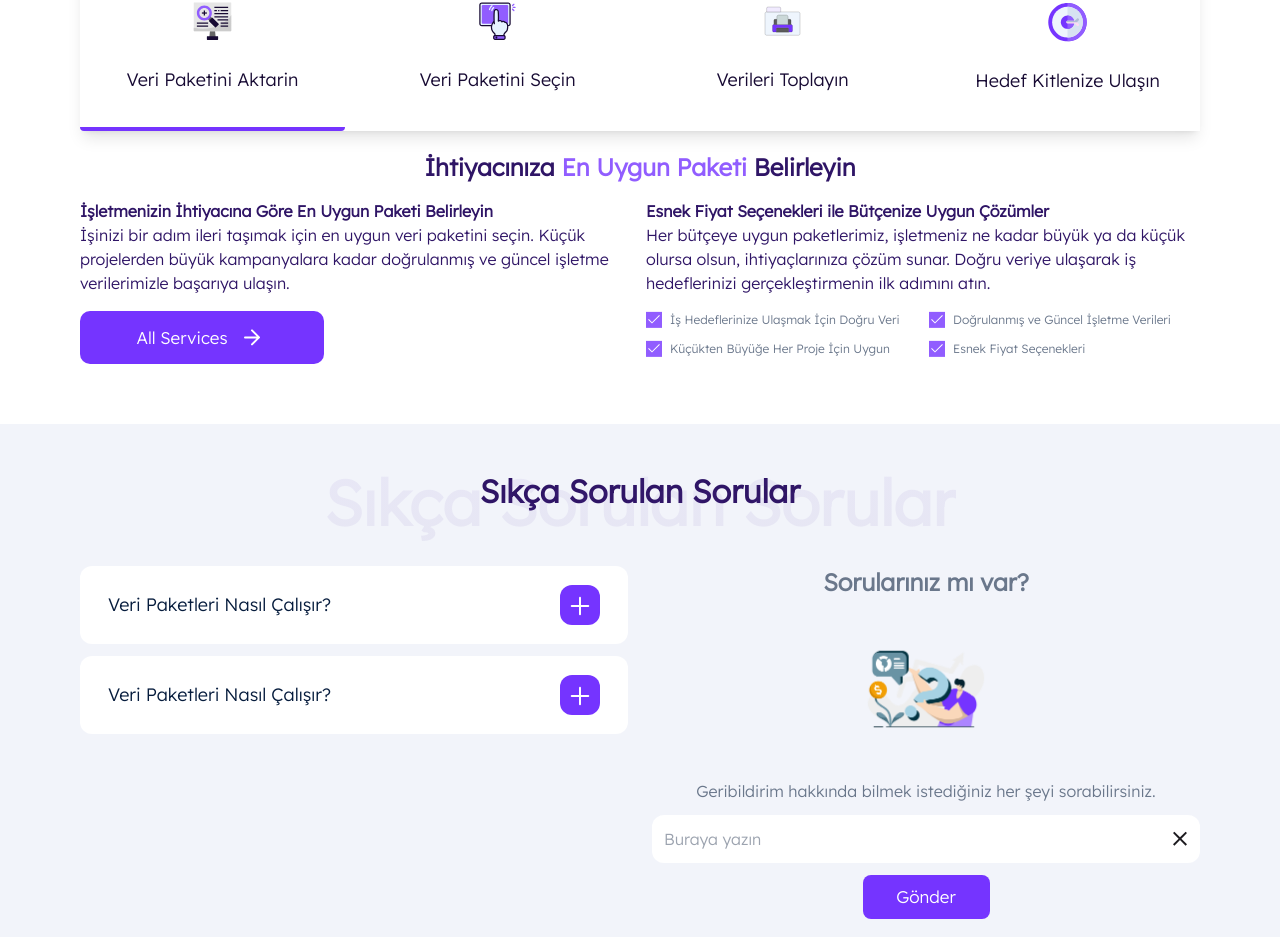
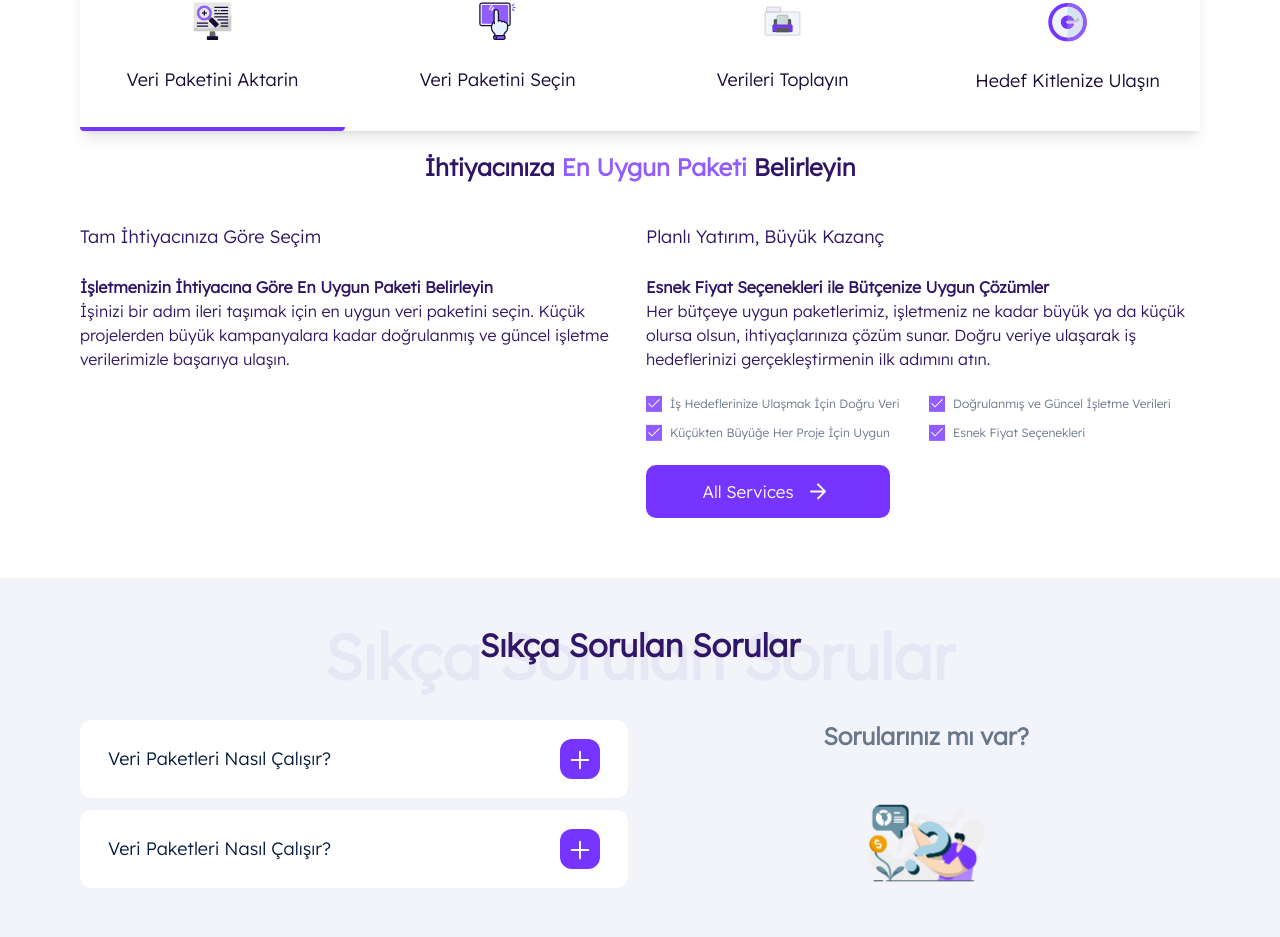
Before and after one commit to Medyanes-360/big-data-sale, a Next.js app: page / in a window 1280 px wide. Shown: the part 2487-3424 px from the top of the page. Built offline with nearby package versions, Linux system fonts and the light colour scheme.

Commit message:
ChooseDataContent Text

```diff
--- a/components/home/howItWorks/paketBoxContainer/chooseDataContent/index.jsx
+++ b/components/home/howItWorks/paketBoxContainer/chooseDataContent/index.jsx
@@ -19,12 +19,18 @@ const ChooseDataContent = () => {
   ];
   return (
     <div className="py-5">
-      <h4 className="text-2xl font-Inter font-semibold  text-center mb-4 text-tertiary-800">
-        İhtiyacınıza <span className="text-tertiary-400">En Uygun Paketi</span>{" "}
+      <h4 className="text-base lg:text-2xl font-Inter font-semibold  text-center mb-10 text-tertiary-800">
+        İhtiyacınıza{" "}
+        <span className="text-tertiary-400 text-base lg:text-2xl">
+          En Uygun Paketi
+        </span>{" "}
         Belirleyin
       </h4>
-      <div className="grid gap-3 lg:grid-cols-2">
-        <div className="flex flex-col gap-y-4">
+      <div className="grid gap-6 md:gap-3 lg:grid-cols-2">
+        <div className="flex flex-col gap-y-6">
+          <h1 className="text-tertiary-800 	 font-lexend font-medium  text-lg">
+            Tam İhtiyacınıza Göre Seçim
+          </h1>
           <article className="font-normal font-Inter text-base text-tertiary-800">
             <b className="block font-bold">
               İşletmenizin İhtiyacına Göre En Uygun Paketi Belirleyin
@@ -33,11 +39,11 @@ const ChooseDataContent = () => {
             Küçük projelerden büyük kampanyalara kadar doğrulanmış ve güncel
             işletme verilerimizle başarıya ulaşın.
           </article>
-          <ButtonComponent className="w-[244px] text-[17px] leading-[38px] text-white-default h-[53px] flex items-center justify-center gap-x-2 bg-tertiary-500 rounded-[10px]">
-            All Services <Icons.ArrowRight width="24" height="24" color="#fff" className="text-white-default" />
-          </ButtonComponent>
         </div>
-        <div className="flex flex-col gap-y-4">
+        <div className="flex flex-col gap-y-6">
+          <h1 className="text-tertiary-800 font-lexend font-medium text-lg">
+            Planlı Yatırım, Büyük Kazanç
+          </h1>
           <article className="font-normal font-Inter text-base text-tertiary-800">
             <b className="block font-bold">
               Esnek Fiyat Seçenekleri ile Bütçenize Uygun Çözümler
@@ -58,6 +64,15 @@ const ChooseDataContent = () => {
               );
             })}
           </ul>
+          <ButtonComponent className="w-[244px] text-[17px] leading-[38px] text-white-default h-[53px] flex items-center justify-center gap-x-2 bg-tertiary-500 rounded-[10px]">
+            All Services{" "}
+            <Icons.ArrowRight
+              width="24"
+              height="24"
+              color="#fff"
+              className="text-white-default"
+            />
+          </ButtonComponent>
         </div>
       </div>
     </div>
```
